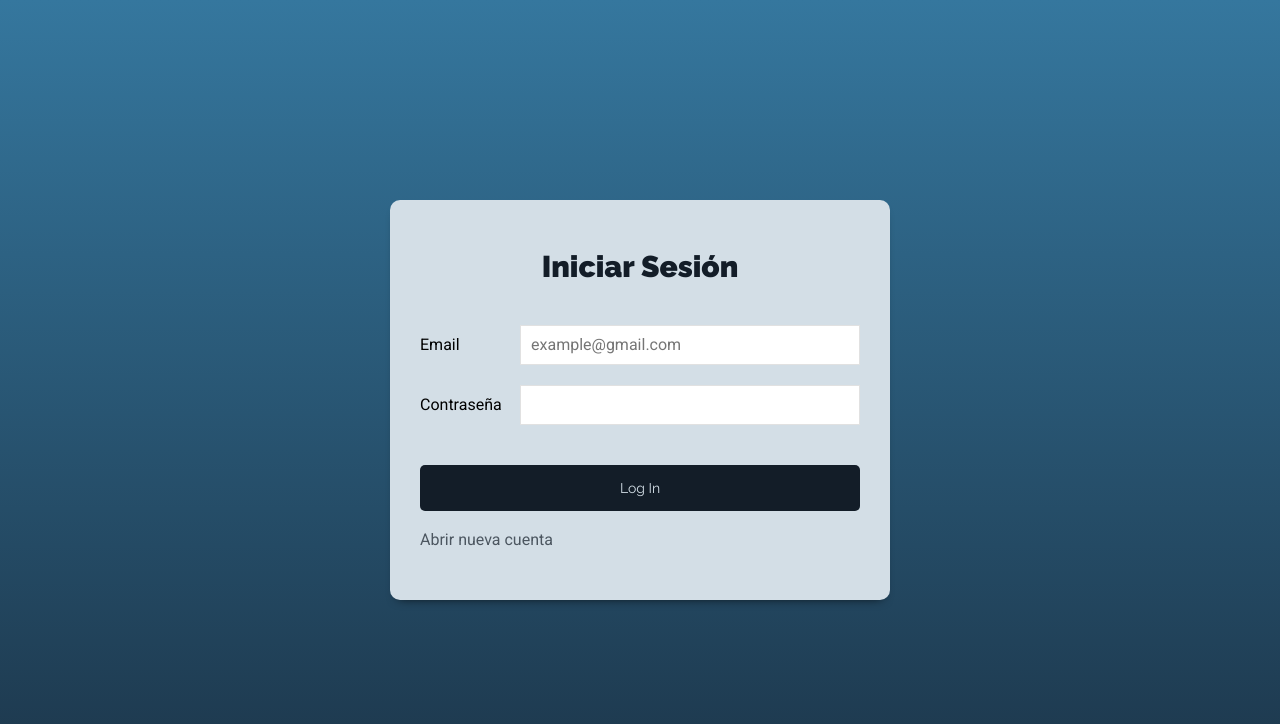
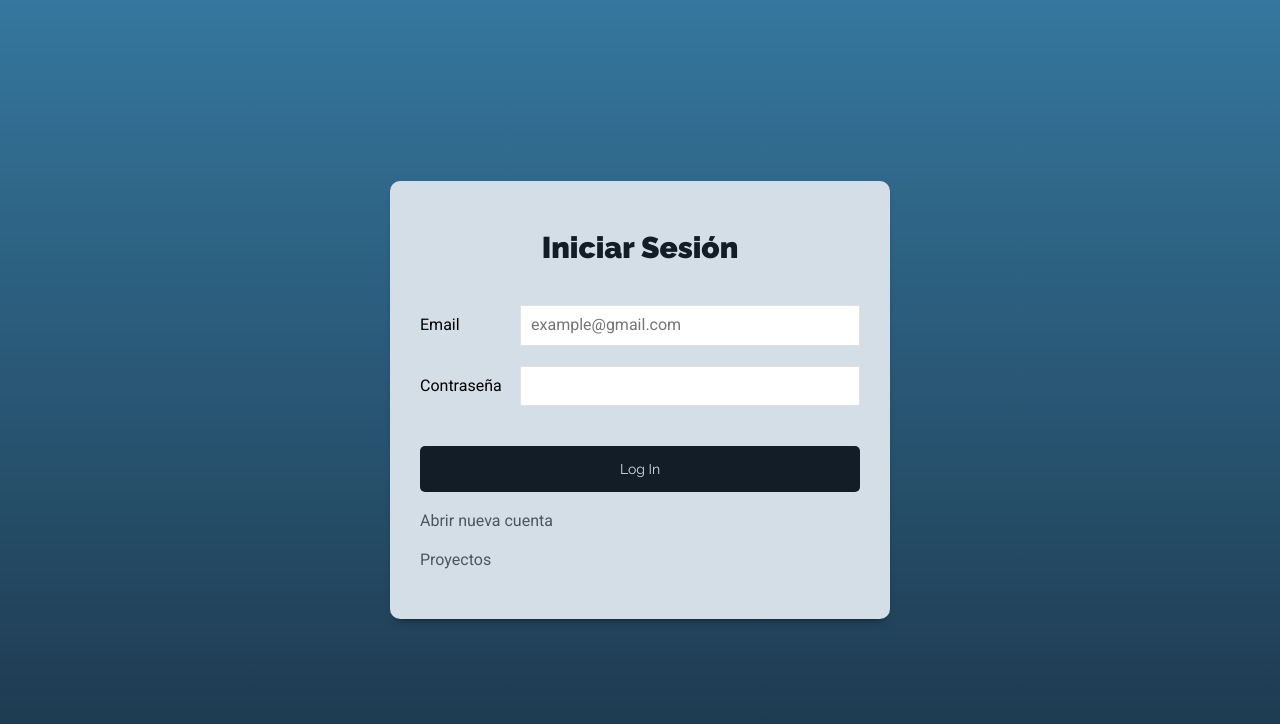
Before and after one commit to Eghinner/manejo-de-proyectos, a React (Create React App) app: page / in a window 1280 px wide. Shown: the top 724 px of the page. Built offline with nearby package versions, Linux system fonts and the light colour scheme.

Commit message:
proyectos

```diff
--- a/src/components/auth/Login.js
+++ b/src/components/auth/Login.js
@@ -64,6 +64,9 @@ const Login = () => {
 				<Link to={'./nueva-cuenta'} className="enlace-cuenta">
 					Abrir nueva cuenta
 				</Link>
+				<Link to={'./proyectos'} className="enlace-cuenta">
+					Proyectos
+				</Link>
 			</div>
 		</div>
 	)
```
Also changed, not shown: src/App.js (line endings or trailing spaces).
